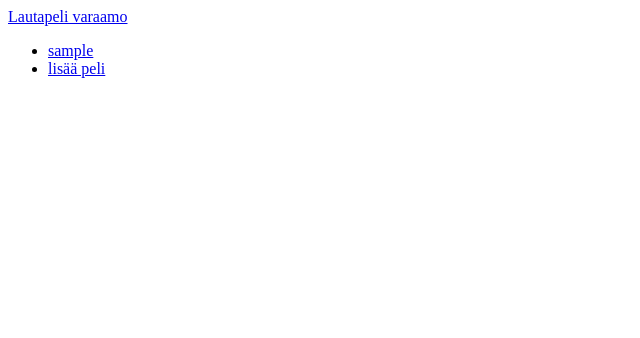
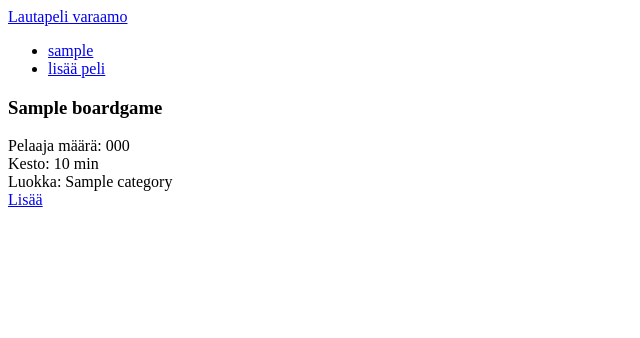
Before and after one commit to Jusu05/Boardgame-booking-system, a Flask app: template templates/index.html in a window 1280 px wide. Shown: the top 338 px of the page, without its empty margins (0-640 px from the left). Run offline with Flask 3, Linux system fonts and the light colour scheme; the template is opened without the code that fills it: most values are stand-ins (such as "Sample title", 1, 10 or a date in 2020).

Commit message:
added boardgame showing

```diff
--- a/app.py
+++ b/app.py
@@ -4,7 +4,7 @@ from flask_wtf import CSRFProtect
 from dotenv import load_dotenv
 import os, bcrypt
 
-from db import insert_user, insert_boardgame, get_user_by_id, get_user_by_username
+from db import insert_user, insert_boardgame, get_user_by_id, get_user_by_username, get_all_boardgames
 from datatypes import User, Boardgame
 
 load_dotenv()
@@ -31,6 +31,9 @@ def inject_flags():
 
 @app.route("/")
 def index():
+    boardgames = get_all_boardgames()
+    if boardgames:
+        return render_template("index.html", boardgames=boardgames)
     return render_template("index.html")
 
 @app.route("/login", methods=["GET", "POST"])
--- a/templates/index.html
+++ b/templates/index.html
@@ -6,4 +6,17 @@
 {% endblock %}
 
 {% block content %}
+<div>
+{% if boardgames %}
+    {% for boardgame in boardgames %}
+    <div>
+        <h3>{{ boardgame.name }}</h3>
+        <div>Pelaaja määrä: {{ boardgame.number_of_players }}</div>
+        <div>Kesto: {{ boardgame.duration }} min</div>
+        <div>Luokka: {{ boardgame.category }}</div>
+        <a href="/boardgame/{{ boardgame.name }}">Lisää</a>
+    </div>
+    {% endfor %}
+{% endif %}
+</div>
 {% endblock %}
```
Also changed, not shown: db.py (+14 -0 lines).
